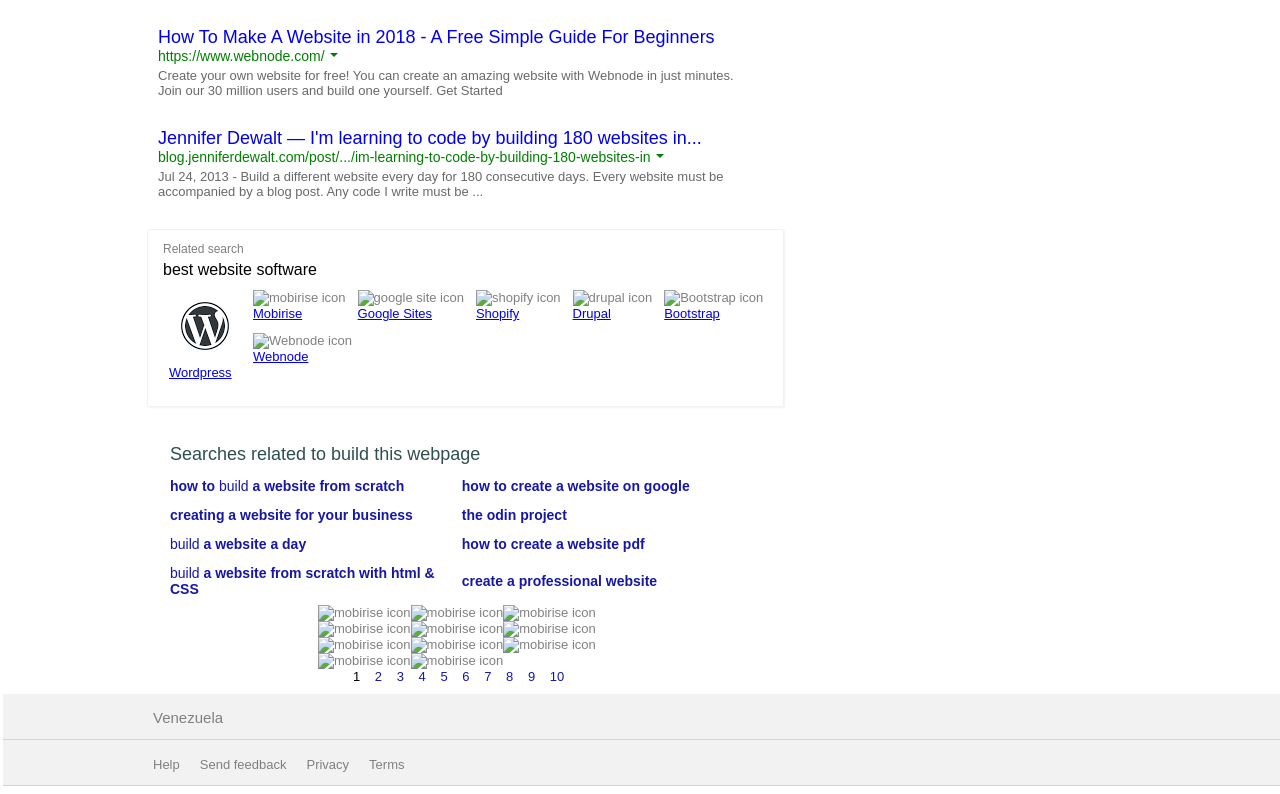
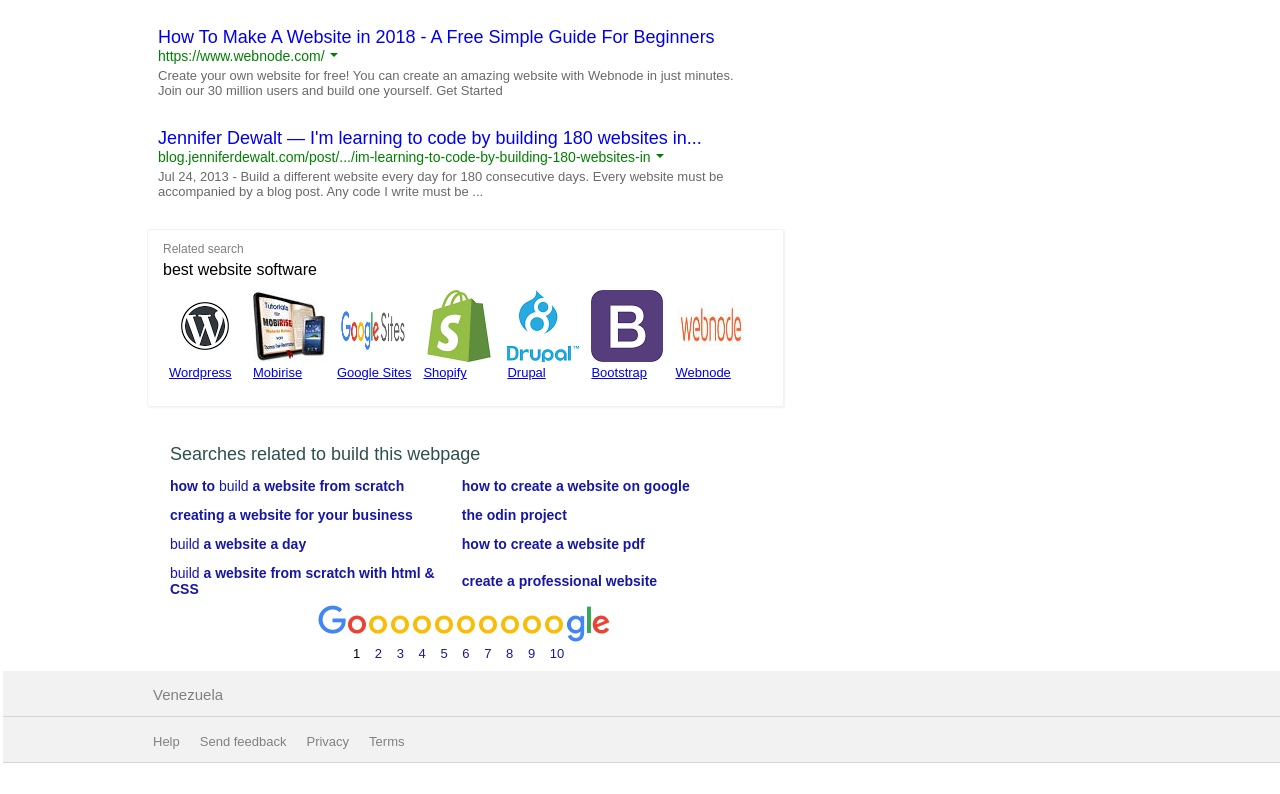
Before and after one commit to FidelVe/google-searchpage, a plain HTML site: page index.html in a window 1280 px wide. Shown: the part 1365-2159 px from the top of the page. After the commit the page ends 2136 px from the top, so only its background shows below. Drawn offline with Linux system fonts and the light colour scheme; the site is published under a folder, as on GitHub Pages, so addresses that start at the root find nothing.

Commit message:
fixed images path

```diff
--- a/index.html
+++ b/index.html
@@ -159,27 +159,27 @@
                         <a href="#">Wordpress</a>
                     </div>
                     <div class="collage-ind" style="float: left">
-                        <img src="/images/mobirise.jpeg" alt="mobirise icon" width="72" height="72"><br>
+                        <img src="images/mobirise.jpeg" alt="mobirise icon" width="72" height="72"><br>
                         <a href="#">Mobirise</a>
                     </div>
                     <div class="collage-ind" style="float: left">
-                        <img src="/images/google-sites.png" alt="google site icon" width="72" height="72"><br>
+                        <img src="images/google-sites.png" alt="google site icon" width="72" height="72"><br>
                         <a href="#">Google Sites</a>
                     </div>
                     <div class="collage-ind" style="float: left">
-                        <img src="/images/shopify.png" alt="shopify icon" width="72" height="72"><br>
+                        <img src="images/shopify.png" alt="shopify icon" width="72" height="72"><br>
                         <a href="#">Shopify</a>
                     </div>
                     <div class="collage-ind" style="float: left">
-                        <img src="/images/drupal.png" alt="drupal icon" width="72" height="72"><br>
+                        <img src="images/drupal.png" alt="drupal icon" width="72" height="72"><br>
                         <a href="#">Drupal</a>
                     </div>
                     <div class="collage-ind" style="float: left">
-                        <img src="/images/bootstrap.png" alt="Bootstrap icon" width="72" height="72"><br>
+                        <img src="images/bootstrap.png" alt="Bootstrap icon" width="72" height="72"><br>
                         <a href="#">Bootstrap</a>
                     </div>
                     <div class="collage-ind" style="float: left">
-                        <img src="/images/webnode.jpeg" alt="Webnode icon" width="72" height="72"><br>
+                        <img src="images/webnode.jpeg" alt="Webnode icon" width="72" height="72"><br>
                         <a href="#">Webnode</a>
                     </div>
                     <div style="clear: both"></div>
@@ -212,37 +212,37 @@
         <div class="page-count">
             <div class="page-count-in">
                 <div id="img-mod1">
-                    <img src="/images/go.png" alt="mobirise icon" width="49" height="38">
+                    <img src="images/go.png" alt="google" width="49" height="38">
                 </div>
                 <div id="img-mod1">
-                    <img src="/images/o.png" alt="mobirise icon" width="22" height="38">
+                    <img src="images/o.png" alt="google" width="22" height="38">
                 </div>
                 <div id="img-mod1">
-                    <img src="/images/o.png" alt="mobirise icon" width="22" height="38">
+                    <img src="images/o.png" alt="google" width="22" height="38">
                 </div>
                 <div id="img-mod1">
-                    <img src="/images/o.png" alt="mobirise icon" width="22" height="38">
+                    <img src="images/o.png" alt="google" width="22" height="38">
                 </div>
                 <div id="img-mod1">
-                    <img src="/images/o.png" alt="mobirise icon" width="22" height="38">
+                    <img src="images/o.png" alt="google" width="22" height="38">
                 </div>
                 <div id="img-mod1">
-                    <img src="/images/o.png" alt="mobirise icon" width="22" height="38">
+                    <img src="images/o.png" alt="google" width="22" height="38">
                 </div>
                 <div id="img-mod1">
-                    <img src="/images/o.png" alt="mobirise icon" width="22" height="38">
+                    <img src="images/o.png" alt="google" width="22" height="38">
                 </div>
                 <div id="img-mod1">
-                    <img src="/images/o.png" alt="mobirise icon" width="22" height="38">
+                    <img src="images/o.png" alt="google" width="22" height="38">
                 </div>
                 <div id="img-mod1">
-                    <img src="/images/o.png" alt="mobirise icon" width="22" height="38">
+                    <img src="images/o.png" alt="google" width="22" height="38">
                 </div>
                 <div id="img-mod1">
-                    <img src="/images/o.png" alt="mobirise icon" width="22" height="38">
+                    <img src="images/o.png" alt="google" width="22" height="38">
                 </div>
                 <div id="img-mod1">
-                    <img src="/images/gle.png" alt="mobirise icon" width="46" height="38">
+                    <img src="images/gle.png" alt="google" width="46" height="38">
                 </div>
                 <div style="clear: both"></div>
                 <a href="" id="link-1">1</a>
```
